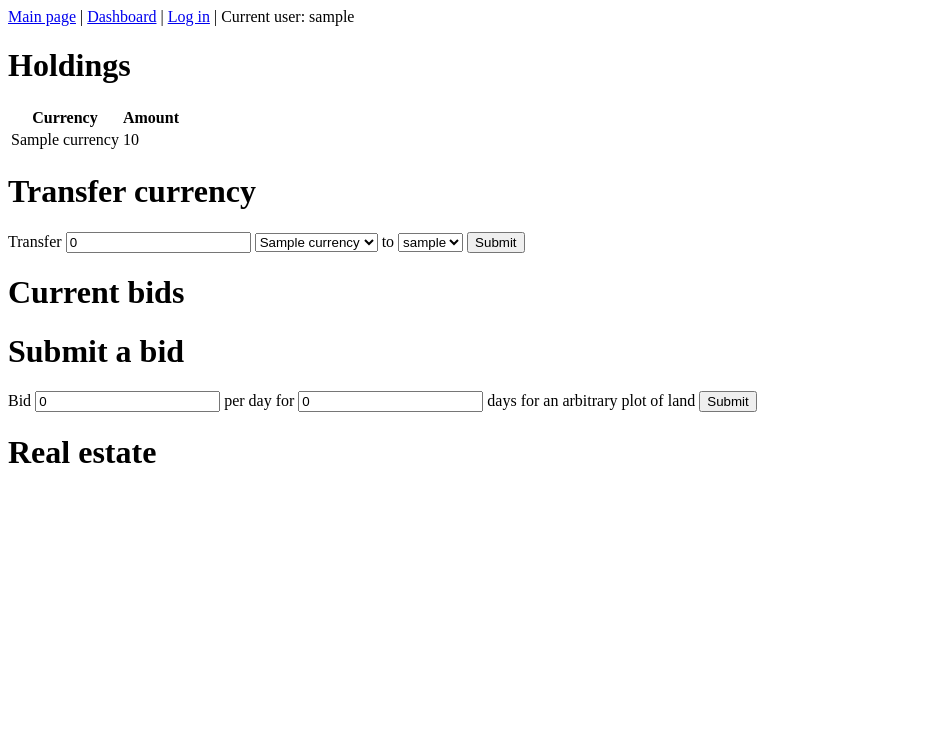
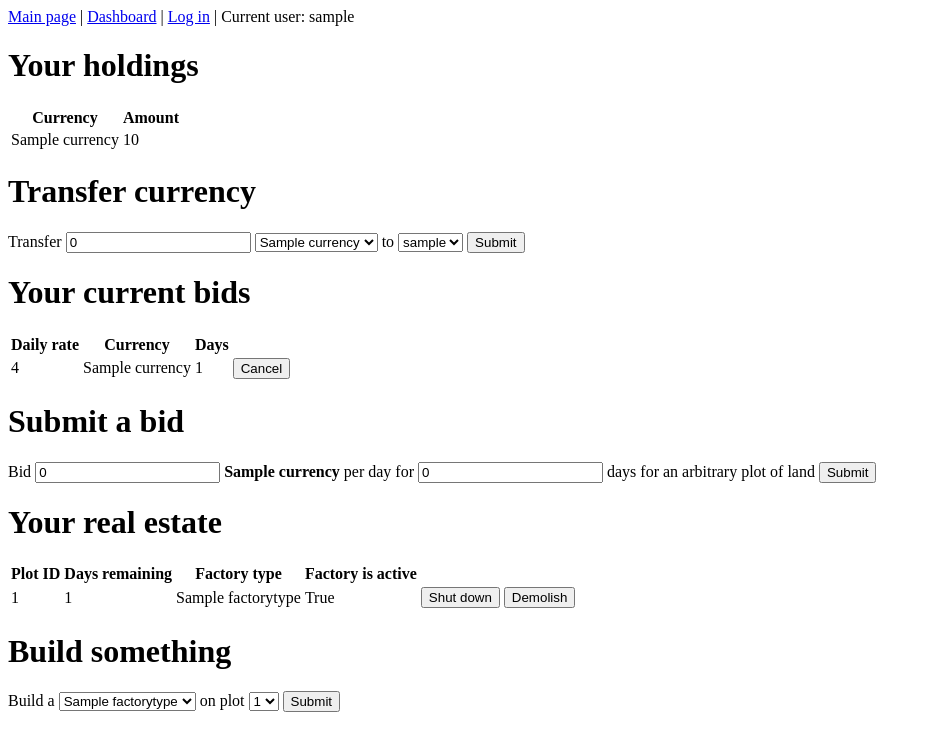
Before and after one commit to tswett/lepfact, a Django app: page /playerinfo/dashboard/ in a window 1280 px wide. Shown: the top 751 px of the page, without its empty margins (0-931 px from the left). Run offline with Django 3.2, Linux system fonts and the light colour scheme; a user stored in the database is signed in; tables that the repository leaves empty hold one stand-in row (values such as "Sample post").

Commit message:
Finish making the dashboard work

```diff
--- a/nomic/urls.py
+++ b/nomic/urls.py
@@ -13,6 +13,13 @@ urlpatterns = patterns('',
     url(r'^playerinfo/$', views.list_profiles, name=''),
     url(r'^playerinfo/login/$', views.login),
     url(r'^playerinfo/dashboard/$', views.dashboard),
+    url(r'^playerinfo/dashboard/transfer/$', views.transfer),
+    url(r'^playerinfo/dashboard/cancelbid/$', views.cancelbid),
+    url(r'^playerinfo/dashboard/bid/$', views.bid),
+    url(r'^playerinfo/dashboard/startup/$', views.startup),
+    url(r'^playerinfo/dashboard/shutdown/$', views.shutdown),
+    url(r'^playerinfo/dashboard/demolish/$', views.demolish),
+    url(r'^playerinfo/dashboard/build/$', views.build),
 
     url(r'^admin/doc/', include('django.contrib.admindocs.urls')),
     url(r'^admin/', include(admin.site.urls)),
--- a/playerinfo/management/commands/daily.py
+++ b/playerinfo/management/commands/daily.py
@@ -1,4 +1,5 @@
 import datetime
+import subprocess
 
 from django.core.management.base import BaseCommand
 from playerinfo.models import Factory, Plot, WorkDoneDay
@@ -9,7 +10,8 @@ class Command(BaseCommand):
 
     def handle(self, *args, **options):
         if args:
-            the_date = datetime.date.fromtimestamp(int(args[0]))
+            timestamp = int(subprocess.check_output(['date', '-d', args[0], '+%s']))
+            the_date = datetime.date.fromtimestamp(timestamp)
         else:
             the_date = datetime.date.today()
 
--- a/playerinfo/models.py
+++ b/playerinfo/models.py
@@ -77,7 +77,11 @@ class Account(models.Model):
             self.balance += amount
             self.save()
 
-            Transaction(self, amount, description).save()
+            trans = Transaction()
+            trans.account = self
+            trans.amount = amount
+            trans.description = description
+            trans.save()
 
 class Transaction(models.Model):
     """This is a record of a credit or debit to an account."""
@@ -87,18 +91,12 @@ class Transaction(models.Model):
     date = models.DateTimeField(auto_now = True)
     description = models.CharField(max_length=128)
 
-    def __init__(self, account, amount, description):
-        super(Transaction, self).__init__()
-        self.account = account
-        self.amount = amount
-        self.description = description
-
     def __unicode__(self):
         return (
             'Transaction to credit %s units of currency "%s" to user "%s" at '
             '%s with description: %s' %
-            self.amount, str(self.account.currency),
-            self.account.user.username, self.date, self.description
+            (self.amount, str(self.account.currency),
+            self.account.user.username, self.date, self.description)
         )
 
 class Plot(models.Model):
@@ -117,7 +115,7 @@ class Plot(models.Model):
         if self.days_left == 0:
             money_currency = MoneyCurrency.objects.get().currency
 
-            bids = Bid.objects.filter(currency=money_currency).order_by('daily_rate')
+            bids = Bid.objects.filter(currency=money_currency).order_by('-daily_rate')
 
             if bids:
                 highest_bid = bids[0]
--- a/playerinfo/templates/playerinfo/dashboard.html
+++ b/playerinfo/templates/playerinfo/dashboard.html
@@ -2,7 +2,7 @@
 <html>
     <body>
         {% include "playerinfo/header.html" %}
-        <h1>Holdings</h1>
+        <h1>Your holdings</h1>
         <table>
             <tr>
                 <th>Currency</th>
@@ -18,6 +18,7 @@
 
         <h1>Transfer currency</h1>
         <form action="transfer/" method="post">
+            {% csrf_token %}
             Transfer
             <input type="number" value="0" name="amount">
             <select name="currency">
@@ -34,18 +35,102 @@
             <input type="submit">
         </form>
 
-        <h1>Current bids</h1>
+        <h1>Your current bids</h1>
+        <table>
+            <tr>
+                <th>Daily rate</th>
+                <th>Currency</th>
+                <th>Days</th>
+                <th></th>
+            </tr>
+{% for bid in bids %}
+            <tr>
+                <td>{{ bid.daily_rate }}</th>
+                <td>{{ bid.currency.name }}</th>
+                <td>{{ bid.days }}</td>
+                <td>
+                    <form action="cancelbid/" method="post">
+                        {% csrf_token %}
+                        <input type="hidden" name="bid" value="{{ bid.id }}">
+                        <input type="submit" value="Cancel">
+                    </form>
+                </td>
+            </tr>
+{% endfor %}
+        </table>
 
         <h1>Submit a bid</h1>
         <form action="bid/" method="post">
+            {% csrf_token %}
             Bid
             <input type="number" value="0" name="rate">
+            <b>{{ money }}</b>
             per day for
             <input type="number" value="0" name="days">
             days for an arbitrary plot of land
             <input type="submit">
         </form>
 
-        <h1>Real estate</h1>
+        <h1>Your real estate</h1>
+        <table>
+            <tr>
+                <th>Plot ID</th>
+                <th>Days remaining</th>
+                <th>Factory type</th>
+                <th>Factory is active</th>
+            </tr>
+{% for plot in plots %}
+            <tr>
+                <td>{{ plot.id }}</td>
+                <td>{{ plot.days_left }}</td>
+                <td>{{ plot.factory.factory_type.name }}</td>
+                <td>{{ plot.factory.active }}</td>
+                <td>
+{% if plot.factory %}
+{% if plot.factory.active %}
+                    <form action="shutdown/" method="post">
+                        {% csrf_token %}
+                        <input type="hidden" name="plot" value="{{ plot.id }}">
+                        <input type="submit" value="Shut down">
+                    </form>
+{% else %}
+                    <form action="startup/" method="post">
+                        {% csrf_token %}
+                        <input type="hidden" name="plot" value="{{ plot.id }}">
+                        <input type="submit" value="Start up">
+                    </form>
+{% endif %}
+{% endif %}
+                </td>
+                <td>
+{% if plot.factory %}
+                    <form action="demolish/" method="post">
+                        {% csrf_token %}
+                        <input type="hidden" name="plot" value="{{ plot.id }}">
+                        <input type="submit" value="Demolish">
+                    </form>
+{% endif %}
+                </td>
+            </tr>
+{% endfor %}
+        </table>
+
+        <h1>Build something</h1>
+        <form action="build/" method="post">
+            {% csrf_token %}
+            Build a
+            <select name="type">
+{% for ftype in factory_types %}
+                <option value="{{ ftype.id }}">{{ ftype.name }}</option>
+{% endfor %}
+            </select>
+            on plot
+            <select name="plot">
+{% for plot in plots %}
+                <option value="{{ plot.id }}">{{ plot.id }}</option>
+{% endfor %}
+            </select>
+            <input type="submit">
+        </form>
     </body>
 </html>
--- a/playerinfo/views.py
+++ b/playerinfo/views.py
@@ -1,11 +1,13 @@
 from django.contrib.auth.models import User
 import django.contrib.auth.views
-from django.http import HttpResponse
+from django.core.exceptions import ObjectDoesNotExist, ValidationError
+import django.db
+from django.http import HttpResponse, HttpResponseRedirect
 import django.shortcuts
 
 from playerinfo.models import (
-    Account, UserProfile, Currency, Plot, Bid,
-    FactoryType, BuildCostData, StartupCostData,
+    Account, UserProfile, Currency, MoneyCurrency, Plot, Bid,
+    Factory, FactoryType, BuildCostData, StartupCostData,
     IdleUpkeepData, ActiveUpkeepData, YieldData,
 )
 
@@ -66,7 +68,127 @@ def login(request):
 def dashboard(request):
     context = {
         'accounts': Account.objects.filter(user=request.user),
+        'bids': Bid.objects.filter(bidder=request.user),
         'currencies': Currency.objects.all(),
+        'factory_types': FactoryType.objects.all(),
+        'money': MoneyCurrency.objects.get().currency.name,
+        'plots': Plot.objects.filter(lessee=request.user),
         'users': User.objects.all(),
     }
     return django.shortcuts.render(request, 'playerinfo/dashboard.html', context)
+
+def transfer(request):
+    """Transfer some currency to another player."""
+    amount = int(request.POST['amount'])
+    currency = Currency.objects.get(id=int(request.POST['currency']))
+    recipient = User.objects.get(id=int(request.POST['player']))
+
+    from_account, created = Account.objects.get_or_create(user=request.user, currency=currency)
+    to_account, created = Account.objects.get_or_create(user=recipient, currency=currency)
+
+    if amount < 0:
+        raise ValidationError('Attempted to transfer a negative amount of currency')
+    else:
+        with django.db.transaction.atomic():
+            from_account.credit_or_debit(-amount)
+            to_account.credit_or_debit(amount)
+
+    return HttpResponseRedirect('/playerinfo/dashboard/')
+
+def cancelbid(request):
+    bid = Bid.objects.get(id=int(request.POST['bid']))
+    if bid.bidder != request.user:
+        raise PermissionDenied("Tried to cancel someone else's bid")
+
+    bid.delete()
+
+    return HttpResponseRedirect('/playerinfo/dashboard/')
+
+def bid(request):
+    """Submit a bid for a plot of land."""
+    rate = int(request.POST['rate'])
+    days = int(request.POST['days'])
+
+    if rate <= 0 or days <= 0:
+        raise ValidationError('Daily rate and length of term for a bid must be positive')
+
+    the_bid = Bid()
+
+    the_bid.bidder = request.user
+    the_bid.daily_rate = rate
+    the_bid.currency = MoneyCurrency.objects.get().currency
+    the_bid.days = days
+
+    the_bid.save()
+
+    return HttpResponseRedirect('/playerinfo/dashboard/')
+
+def startup(request):
+    """Try to start up a factory."""
+    plot = Plot.objects.get(id=int(request.POST['plot']))
+    if plot.lessee != request.user:
+        raise PermissionDenied("Tried to start up someone else's factory")
+
+    factory = plot.factory
+
+    with django.db.transaction.atomic():
+        startup_costs = StartupCostData.objects.filter(factory_type=factory.factory_type)
+        for cost in startup_costs:
+            account, created = Account.objects.get_or_create(user=request.user, currency=cost.currency)
+            account.credit_or_debit(-cost.amount)
+
+    factory.active = True
+    factory.save()
+
+    return HttpResponseRedirect('/playerinfo/dashboard/')
+
+def shutdown(request):
+    """Shut down a factory."""
+    plot = Plot.objects.get(id=int(request.POST['plot']))
+    if plot.lessee != request.user:
+        raise PermissionDenied("Tried to shut down someone else's factory")
+
+    factory = plot.factory
+
+    factory.active = False
+    factory.save()
+
+    return HttpResponseRedirect('/playerinfo/dashboard/')
+
+def demolish(request):
+    """Demolish a factory."""
+    plot = Plot.objects.get(id=int(request.POST['plot']))
+    if plot.lessee != request.user:
+        raise PermissionDenied("Tried to demolish someone else's factory")
+
+    factory = plot.factory
+
+    factory.delete()
+
+    return HttpResponseRedirect('/playerinfo/dashboard/')
+
+def build(request):
+    """Try to build a factory on a plot."""
+    plot = Plot.objects.get(id=int(request.POST['plot']))
+    if plot.lessee != request.user:
+        raise PermissionDenied("Tried to build on someone else's property")
+
+    factory_type = FactoryType.objects.get(id=int(request.POST['type']))
+
+    with django.db.transaction.atomic():
+        build_costs = BuildCostData.objects.filter(factory_type=factory_type)
+        for cost in build_costs:
+            account, created = Account.objects.get_or_create(user=request.user, currency=cost.currency)
+            account.credit_or_debit(-cost.amount)
+
+        try:
+            plot.factory.delete()
+        except ObjectDoesNotExist:
+            pass
+
+        factory = Factory()
+        factory.plot = plot
+        factory.factory_type = factory_type
+        factory.save()
+
+    return HttpResponseRedirect('/playerinfo/dashboard/')
```
